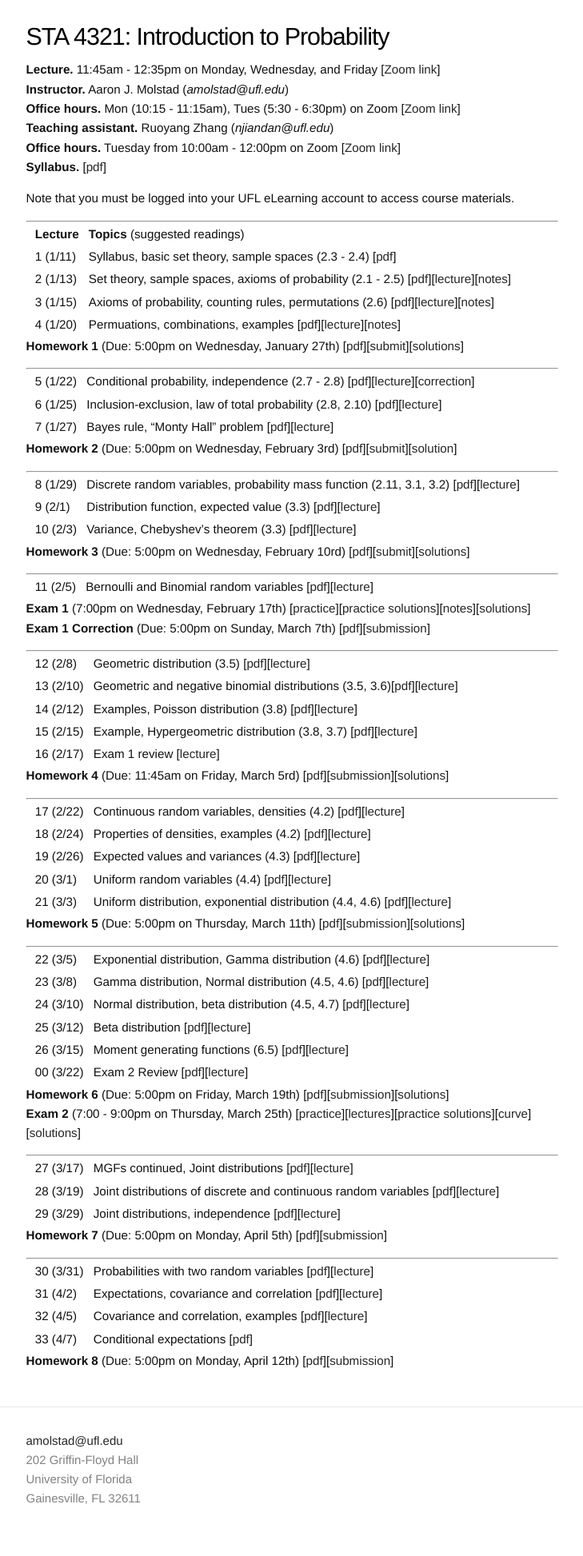
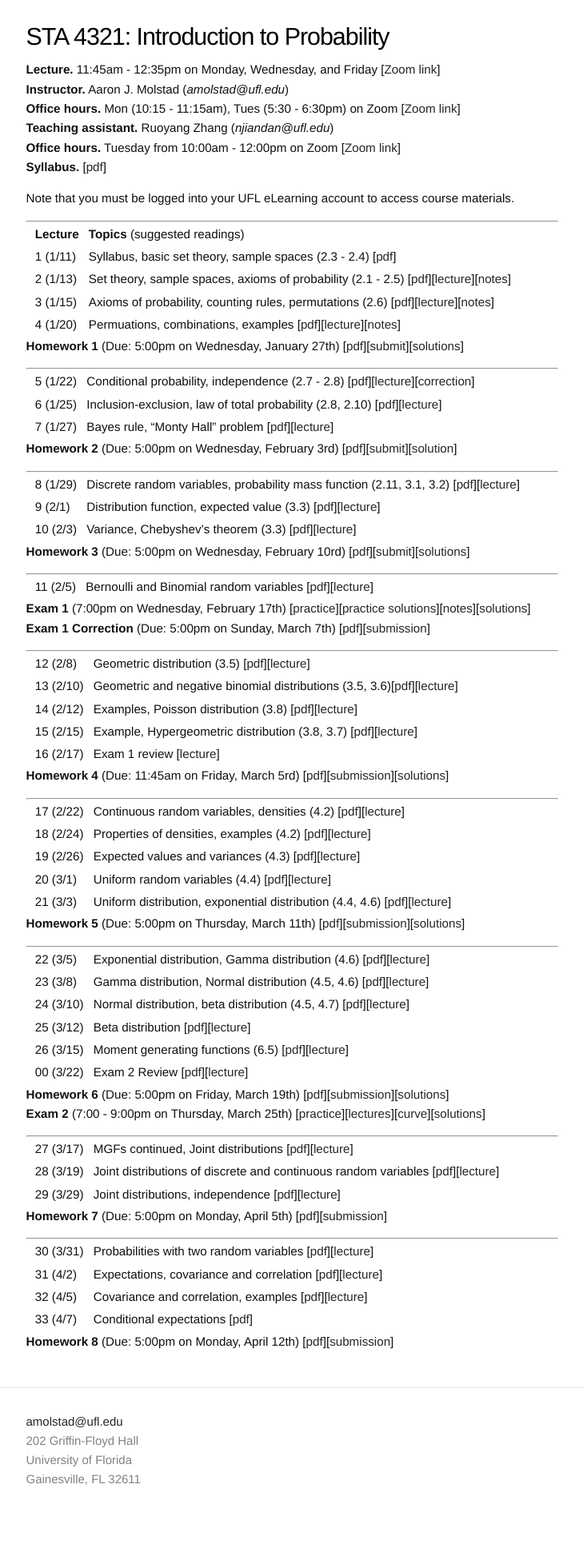
Before and after one commit to ajmolstad/ajmolstad.github.io, a Jekyll site: the page built from S21_STA4321.md, in a window 1280 px wide. Shown: the whole page at 80% size, without its empty margins (275-1004 px from the left). Built offline with Jekyll 4.4.1, drawn with Linux system fonts in a browser that asks for light colours; after the commit the page ends 1922 px from its top, so only the background shows below that.

Commit message:
Update S21_STA4321.md

```diff
--- a/S21_STA4321.md
+++ b/S21_STA4321.md
@@ -78,7 +78,7 @@
 || 00 (3/22)  || Exam 2 Review [[pdf](https://ufl.instructure.com/files/58152223/download?download_frd=1)][[lecture](https://ufl.instructure.com/courses/426946/files?preview=58152209)] ||
 
 **Homework 6** (Due: 5:00pm on Friday, March 19th) [[pdf](https://ufl.instructure.com/files/57982207/download?download_frd=1)][[submission](https://ufl.instructure.com/courses/426946/assignments/4640296)][[solutions](https://ufl.instructure.com/files/58108128/download?download_frd=1)]
-**Exam 2** (7:00 - 9:00pm on Thursday, March 25th) [[practice](https://ufl.instructure.com/files/58032468/download?download_frd=1)][[lectures](https://ufl.instructure.com/files/58134547/download?download_frd=1)][[practice solutions](https://ufl.instructure.com/files/58222880/download?download_frd=1)][[curve](https://ufl.instructure.com/files/58586550/download?download_frd=1)][[solutions](https://ufl.instructure.com/files/58587462/download?download_frd=1)]
+**Exam 2** (7:00 - 9:00pm on Thursday, March 25th) [[practice](https://ufl.instructure.com/files/58032468/download?download_frd=1)][[lectures](https://ufl.instructure.com/files/58134547/download?download_frd=1)][[curve](https://ufl.instructure.com/files/58586550/download?download_frd=1)][[solutions](https://ufl.instructure.com/files/58589816/download?download_frd=1)]
 
 ----------------
 
```
